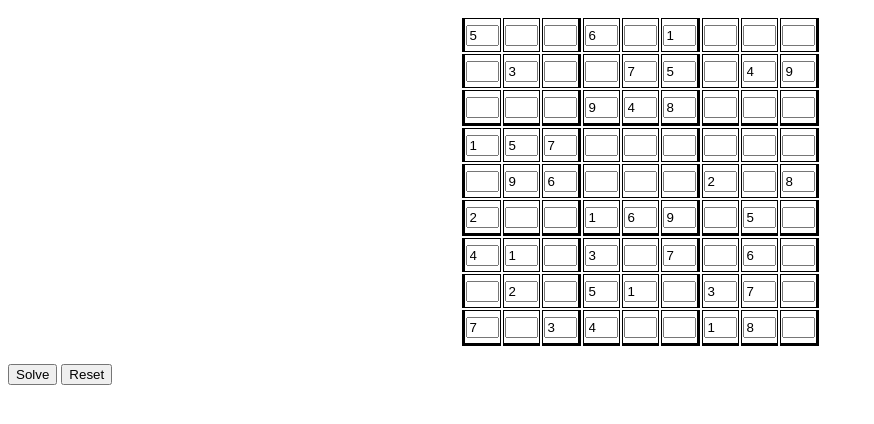
After one commit to TheCosmosGuardian/webprofile, a Flask app: page /sudoku in a window 1280 px wide. The commit adds this page. Shown: the top 424 px of the page, without its empty margins (0-874 px from the left). Run offline with Flask 2, Linux system fonts and the light colour scheme.

Commit message:
new games and some changes

```diff
--- a/server.py
+++ b/server.py
@@ -1,4 +1,6 @@
 import csv
+import random
+import numpy as np
 
 from flask import Flask, render_template, request, redirect
 app = Flask(__name__)
@@ -25,6 +27,73 @@ def my_home():
     else:
         return render_template('index.html')
 
-@app.route('/<string:page_name>')
-def other_pages(page_name):
-    return render_template(page_name)
+def possible(y,x,n,grid):
+    for i in range(0,9):
+        if grid[y][i] == n:
+            return False
+    for i in range(0,9):
+        if grid[i][x] == n:
+            return False
+    x0 = (x//3)*3
+    #print(f'X0 = {x0}')
+    y0 = (y//3)*3
+    #print(f'Y0 = {y0}')
+    for i in range(0,3):
+        for j in range(0,3):
+            if grid[y0+i][x0+j] == n:
+                return False
+    return True
+
+def solver(grid):
+    for y in range(9):
+        for x in range(9):
+            if grid[y][x] == 0:
+                for n in range(1,10):
+                    if possible(y,x,n,grid):
+                        grid[y][x] = n
+                        solver(grid)
+                        if 0 not in grid[8]:
+                            return grid
+                        grid[y][x] = 0
+                return
+
+
+@app.route('/sudoku', methods=['POST', 'GET'])
+def sudoku():
+    if request.method == 'POST':
+        sdk_dict = request.form.to_dict()
+        sdk_list = [0 if sdk_dict[k] ==  '' else int(sdk_dict[k]) for k,v in sdk_dict.items()]
+        grid = [sdk_list[i:i+9] for i in range(0, len(sdk_list), 9)]
+        data = solver(grid)
+        response = {}
+        if isinstance(data, list):
+            response['message_type'] = 'success'
+            response['data'] = data
+        else:
+            response['message_type'] = 'failure'
+        return render_template('sudoku_results.html', response=response)
+    else:
+        return render_template('sudoku.html')
+    return render_template('sudoku.html')
+
+@app.route('/lottery', methods=['POST', 'GET'])
+def lotto():
+    kwargs = {'my_title': "Lotto QuickPick Machine",
+              'my_heading': "Lotto QuickPick Machine",
+              'my_paragraph': ""}
+    if request.method == 'POST':
+        numbers = []
+        for i in range(8):
+            numbers.append([])
+            for j in range(6):
+                rand = random.randint(1, 50)
+                while rand in numbers[i]:
+                    rand = random.randint(1, 50)
+                numbers[i].append(rand)
+            numbers[i].sort()
+        response = {}
+        response['message_type'] = 'lottery_response'
+        response['columns'] = ['A', 'B', 'C', 'D', 'E', 'F']
+        response['data'] = numbers
+        return render_template('lottery.html', context=kwargs, response=response)
+    return render_template('lottery.html', context = kwargs, response={'message_type': "others"})
--- /dev/null
+++ b/static/sudoku.css
@@ -0,0 +1,34 @@
+table {
+  margin:1em auto;
+}
+td {
+  height:30px;
+  width:30px;
+  border:1px solid;
+  text-align:center;
+}
+td:first-child {
+  border-left:solid;
+}
+td:nth-child(3n) {
+  border-right:solid ;
+}
+tr:first-child {
+  border-top:solid;
+}
+tr:nth-child(3n) td {
+  border-bottom:solid ;
+}
+
+/* Chrome, Safari, Edge, Opera */
+input::-webkit-outer-spin-button,
+input::-webkit-inner-spin-button {
+  -webkit-appearance: none;
+  box-sizing: border-box;
+  margin: 0;
+}
+
+/* Firefox */
+input[type=number] {
+  -moz-appearance: textfield;
+}
--- /dev/null
+++ b/templates/sudoku.html
@@ -0,0 +1,118 @@
+<!DOCTYPE html>
+<html lang="en">
+<head>
+    <meta charset="UTF-8">
+
+    <link rel="apple-touch-icon" sizes="180x180" href="./static/assets/apple-icon-180x180.png">
+    <link href="./static/assets/favicon.ico" rel="icon">
+    <title>Sudoku</title>
+
+    <link href="./static/sudoku.css" rel="stylesheet"></head>
+<body>
+<form action="" method="post">
+  <table>
+    <tr>
+      <td> <input type="number" id="td11" name="td11" min=1 max=9 value=5> </td>
+      <td> <input type="number" id="td12" name="td12" min=1 max=9 > </td>
+      <td> <input type="number" id="td13" name="td13" min=1 max=9 > </td>
+      <td> <input type="number" id="td14" name="td14" min=1 max=9 value=6> </td>
+      <td> <input type="number" id="td15" name="td15" min=1 max=9 > </td>
+      <td> <input type="number" id="td16" name="td16" min=1 max=9 value=1> </td>
+      <td> <input type="number" id="td17" name="td17" min=1 max=9 > </td>
+      <td> <input type="number" id="td18" name="td18" min=1 max=9 > </td>
+      <td> <input type="number" id="td19" name="td19" min=1 max=9 > </td>
+    </tr>
+    <tr>
+      <td> <input type="number" id="td21" name="td21" min=1 max=9 > </td>
+      <td> <input type="number" id="td22" name="td22" min=1 max=9 value=3> </td>
+      <td> <input type="number" id="td23" name="td23" min=1 max=9 > </td>
+      <td> <input type="number" id="td24" name="td24" min=1 max=9 > </td>
+      <td> <input type="number" id="td25" name="td25" min=1 max=9 value=7> </td>
+      <td> <input type="number" id="td26" name="td26" min=1 max=9 value=5> </td>
+      <td> <input type="number" id="td27" name="td27" min=1 max=9 > </td>
+      <td> <input type="number" id="td28" name="td28" min=1 max=9 value=4> </td>
+      <td> <input type="number" id="td29" name="td29" min=1 max=9 value=9> </td>
+    </tr>
+    <tr>
+      <td> <input type="number" id="td31" name="td31" min=1 max=9 > </td>
+      <td> <input type="number" id="td32" name="td32" min=1 max=9 > </td>
+      <td> <input type="number" id="td33" name="td33" min=1 max=9 > </td>
+      <td> <input type="number" id="td34" name="td34" min=1 max=9 value=9> </td>
+      <td> <input type="number" id="td35" name="td35" min=1 max=9 value=4> </td>
+      <td> <input type="number" id="td36" name="td36" min=1 max=9 value=8> </td>
+      <td> <input type="number" id="td37" name="td37" min=1 max=9 > </td>
+      <td> <input type="number" id="td38" name="td38" min=1 max=9 > </td>
+      <td> <input type="number" id="td39" name="td39" min=1 max=9 > </td>
+    </tr>
+    <tr>
+      <td> <input type="number" id="td41" name="td41" min=1 max=9 value=1> </td>
+      <td> <input type="number" id="td42" name="td42" min=1 max=9 value=5> </td>
+      <td> <input type="number" id="td43" name="td43" min=1 max=9 value=7> </td>
+      <td> <input type="number" id="td44" name="td44" min=1 max=9 > </td>
+      <td> <input type="number" id="td45" name="td45" min=1 max=9 > </td>
+      <td> <input type="number" id="td46" name="td46" min=1 max=9 > </td>
+      <td> <input type="number" id="td47" name="td47" min=1 max=9 > </td>
+      <td> <input type="number" id="td48" name="td48" min=1 max=9 > </td>
+      <td> <input type="number" id="td49" name="td49" min=1 max=9 > </td>
+    </tr>
+    <tr>
+      <td> <input type="number" id="td51" name="td51" min=1 max=9 > </td>
+      <td> <input type="number" id="td52" name="td52" min=1 max=9 value=9> </td>
+      <td> <input type="number" id="td53" name="td53" min=1 max=9 value=6> </td>
+      <td> <input type="number" id="td54" name="td54" min=1 max=9 > </td>
+      <td> <input type="number" id="td55" name="td55" min=1 max=9 > </td>
+      <td> <input type="number" id="td56" name="td56" min=1 max=9 > </td>
+      <td> <input type="number" id="td57" name="td57" min=1 max=9 value=2> </td>
+      <td> <input type="number" id="td58" name="td58" min=1 max=9 > </td>
+      <td> <input type="number" id="td59" name="td59" min=1 max=9 value=8> </td>
+    </tr>
+    <tr>
+      <td> <input type="number" id="td61" name="td61" min=1 max=9 value=2> </td>
+      <td> <input type="number" id="td62" name="td62" min=1 max=9 > </td>
+      <td> <input type="number" id="td63" name="td63" min=1 max=9 > </td>
+      <td> <input type="number" id="td64" name="td64" min=1 max=9 value=1> </td>
+      <td> <input type="number" id="td65" name="td65" min=1 max=9 value=6> </td>
+      <td> <input type="number" id="td66" name="td66" min=1 max=9 value=9> </td>
+      <td> <input type="number" id="td67" name="td67" min=1 max=9 > </td>
+      <td> <input type="number" id="td68" name="td68" min=1 max=9 value=5> </td>
+      <td> <input type="number" id="td69" name="td69" min=1 max=9 > </td>
+    </tr>
+    <tr>
+      <td> <input type="number" id="td71" name="td71" min=1 max=9 value=4> </td>
+      <td> <input type="number" id="td72" name="td72" min=1 max=9 value=1> </td>
+      <td> <input type="number" id="td73" name="td73" min=1 max=9 > </td>
+      <td> <input type="number" id="td74" name="td74" min=1 max=9 value=3> </td>
+      <td> <input type="number" id="td75" name="td75" min=1 max=9 > </td>
+      <td> <input type="number" id="td76" name="td76" min=1 max=9 value=7> </td>
+      <td> <input type="number" id="td77" name="td77" min=1 max=9 > </td>
+      <td> <input type="number" id="td78" name="td78" min=1 max=9 value=6> </td>
+      <td> <input type="number" id="td79" name="td79" min=1 max=9 > </td>
+    </tr>
+    <tr>
+      <td> <input type="number" id="td81" name="td81" min=1 max=9 > </td>
+      <td> <input type="number" id="td82" name="td82" min=1 max=9 value=2> </td>
+      <td> <input type="number" id="td83" name="td83" min=1 max=9 > </td>
+      <td> <input type="number" id="td84" name="td84" min=1 max=9 value=5> </td>
+      <td> <input type="number" id="td85" name="td85" min=1 max=9 value=1> </td>
+      <td> <input type="number" id="td86" name="td86" min=1 max=9 > </td>
+      <td> <input type="number" id="td87" name="td87" min=1 max=9 value=3> </td>
+      <td> <input type="number" id="td88" name="td88" min=1 max=9 value=7> </td>
+      <td> <input type="number" id="td89" name="td89" min=1 max=9 > </td>
+    </tr>
+    <tr>
+      <td> <input type="number" id="td91" name="td91" min=1 max=9 value=7> </td>
+      <td> <input type="number" id="td92" name="td92" min=1 max=9 > </td>
+      <td> <input type="number" id="td93" name="td93" min=1 max=9 value=3> </td>
+      <td> <input type="number" id="td94" name="td94" min=1 max=9 value=4> </td>
+      <td> <input type="number" id="td95" name="td95" min=1 max=9 > </td>
+      <td> <input type="number" id="td96" name="td96" min=1 max=9 > </td>
+      <td> <input type="number" id="td97" name="td97" min=1 max=9 value=1> </td>
+      <td> <input type="number" id="td98" name="td98" min=1 max=9 value=8> </td>
+      <td> <input type="number" id="td99" name="td99" min=1 max=9 > </td>
+    </tr>
+  </table>
+  <button type="submit">Solve</button>
+  <button type="reset">Reset</button>
+</form>
+</body>
+</html>
```
Also changed, not shown: templates/index.html (+18 -7 lines), templates/lottery.html (added, +40 -0 lines), templates/randomize.html (added, +21 -0 lines), templates/sudoku_results.html (added, +41 -0 lines), static/assets/images/img-01.JPG.
